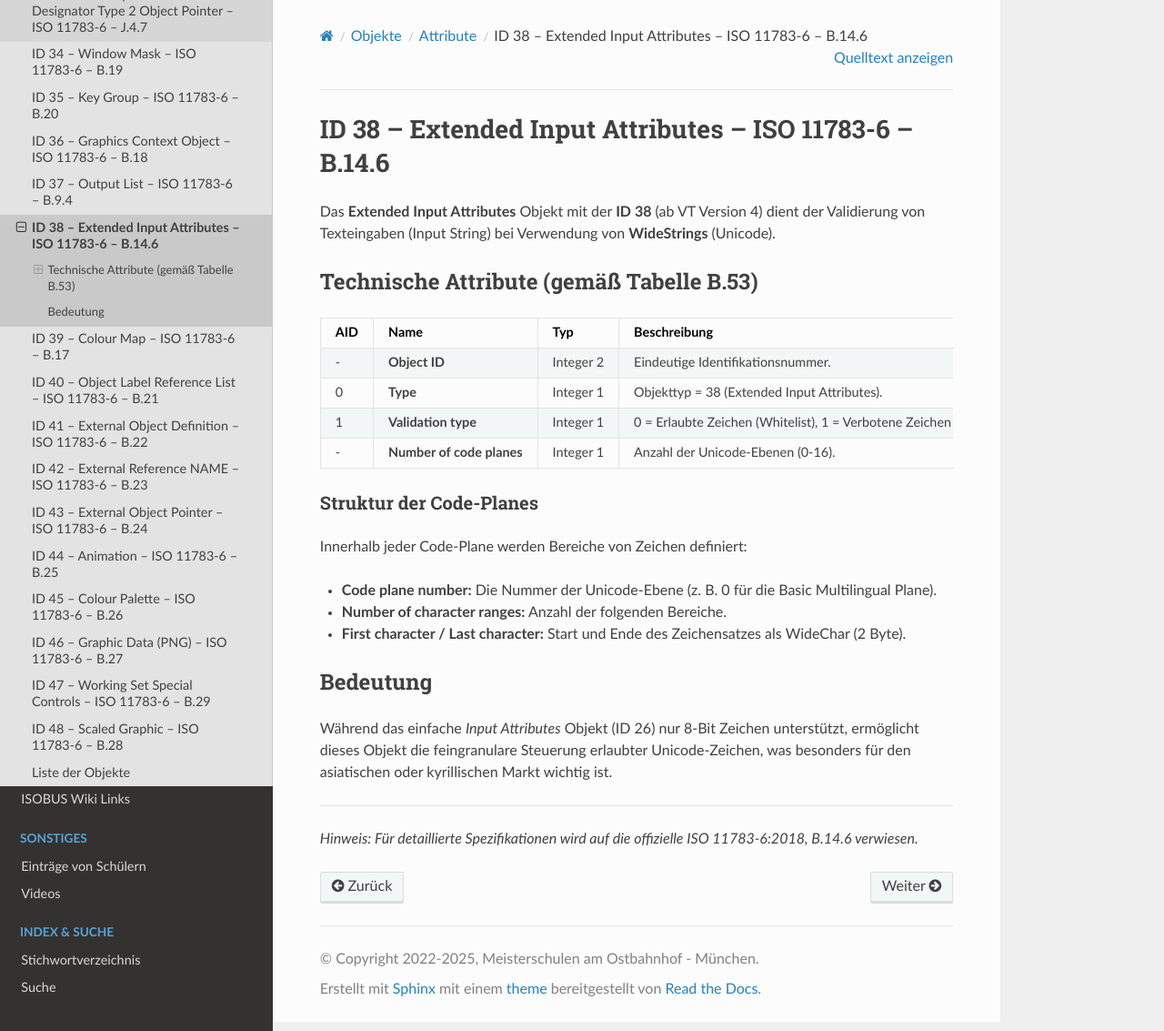
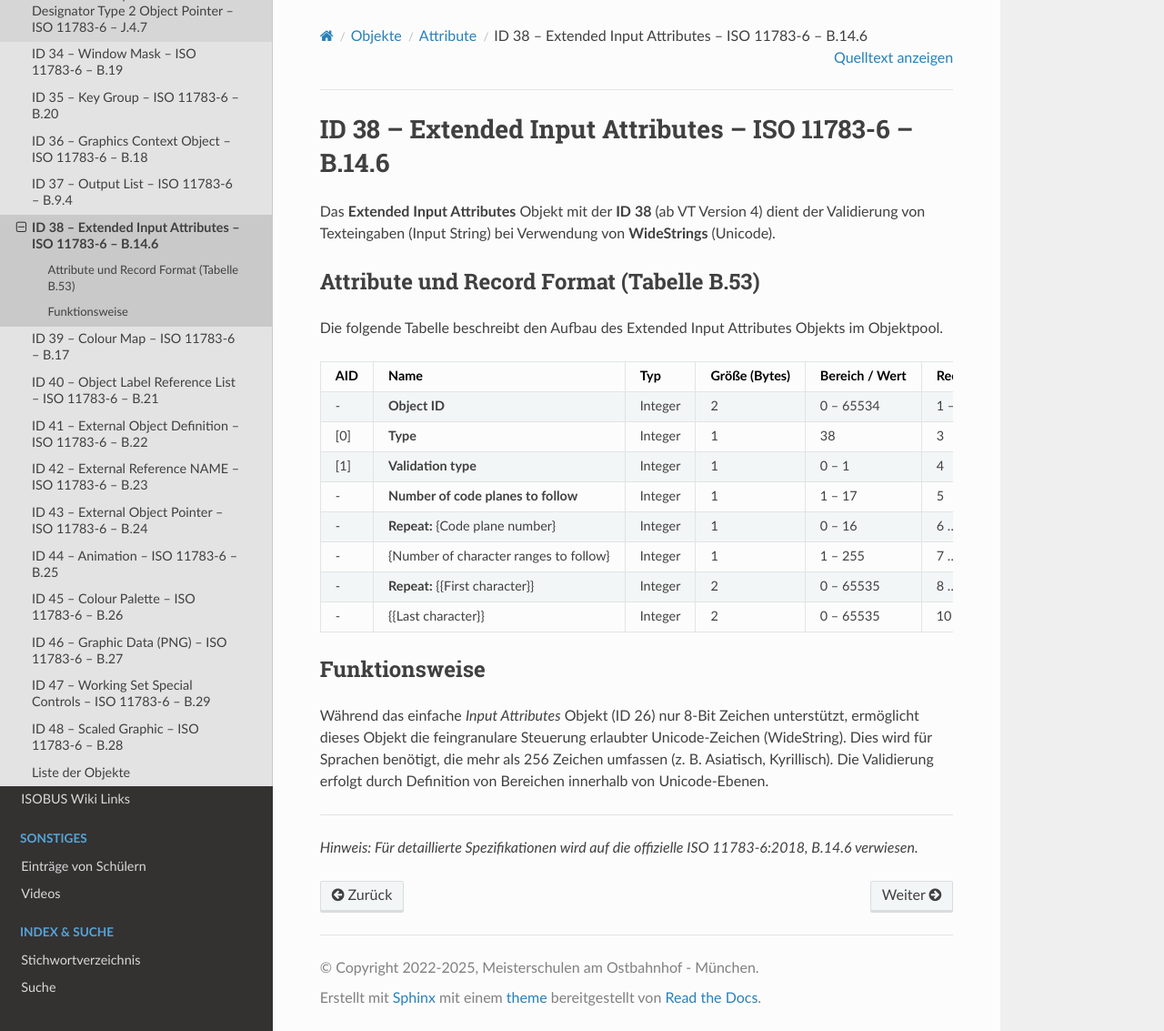
Before and after one commit to Meisterschulen-am-Ostbahnhof-Munchen/ISOBUS-VT-Objects-docs, a Sphinx documentation site: the page built from docs/isobus-objects/ID-38---Extended-Input-Attributes---ISO-11783-6---B.14.6.md, in a window 1280 px wide and 1133 px high. Shown: the whole window at 91% size. Built offline with Sphinx 7.4.7 and the Read the Docs theme 3.1.0, drawn with Linux system fonts in a browser that asks for light colours.

Commit message:
docs: update Extended Input Attributes (ID 38) with accurate attribute table and record format from ISO 11783-6 Annex B.14.6

```diff
--- a/docs/isobus-objects/ID-38---Extended-Input-Attributes---ISO-11783-6---B.14.6.md
+++ b/docs/isobus-objects/ID-38---Extended-Input-Attributes---ISO-11783-6---B.14.6.md
@@ -5,23 +5,24 @@
 
 Das **Extended Input Attributes** Objekt mit der **ID 38** (ab VT Version 4) dient der Validierung von Texteingaben (Input String) bei Verwendung von **WideStrings** (Unicode).
 
-## Technische Attribute (gemäß Tabelle B.53)
+### Attribute und Record Format (Tabelle B.53)
 
-| AID | Name | Typ | Beschreibung |
-| :--- | :--- | :--- | :--- |
-| - | **Object ID** | Integer 2 | Eindeutige Identifikationsnummer. |
-| 0 | **Type** | Integer 1 | Objekttyp = 38 (Extended Input Attributes). |
-| 1 | **Validation type** | Integer 1 | 0 = Erlaubte Zeichen (Whitelist), 1 = Verbotene Zeichen (Blacklist). |
-| - | **Number of code planes**| Integer 1 | Anzahl der Unicode-Ebenen (0-16). |
+Die folgende Tabelle beschreibt den Aufbau des Extended Input Attributes Objekts im Objektpool.
 
-### Struktur der Code-Planes
-Innerhalb jeder Code-Plane werden Bereiche von Zeichen definiert:
-*   **Code plane number:** Die Nummer der Unicode-Ebene (z. B. 0 für die Basic Multilingual Plane).
-*   **Number of character ranges:** Anzahl der folgenden Bereiche.
-*   **First character / Last character:** Start und Ende des Zeichensatzes als WideChar (2 Byte).
+| AID | Name | Typ | Größe (Bytes) | Bereich / Wert | Record Byte | Beschreibung |
+| :--- | :--- | :--- | :--- | :--- | :--- | :--- |
+| - | **Object ID** | Integer | 2 | 0 – 65534 | 1 – 2 | Eindeutige ID im Objektpool. |
+| [0] | **Type** | Integer | 1 | 38 | 3 | Objekttyp = Extended Input Attributes. |
+| [1] | **Validation type** | Integer | 1 | 0 – 1 | 4 | 0=Erlaubte Zeichen (Whitelist), 1=Verbotene Zeichen (Blacklist). |
+| - | **Number of code planes to follow** | Integer | 1 | 1 – 17 | 5 | Anzahl der definierten Unicode-Ebenen. |
+| - | **Repeat:** {Code plane number} | Integer | 1 | 0 – 16 | 6 ... | Nummer der Unicode-Ebene (0 = BMP). |
+| - | {Number of character ranges to follow} | Integer | 1 | 1 – 255 | 7 ... | Anzahl der Bereiche in dieser Ebene. |
+| - | **Repeat:** {{First character}} | Integer | 2 | 0 – 65535 | 8 ... | Startzeichen des Bereichs (WideChar). |
+| - | {{Last character}} | Integer | 2 | 0 – 65535 | 10 ... | Endzeichen des Bereichs (WideChar). |
 
-## Bedeutung
-Während das einfache *Input Attributes* Objekt (ID 26) nur 8-Bit Zeichen unterstützt, ermöglicht dieses Objekt die feingranulare Steuerung erlaubter Unicode-Zeichen, was besonders für den asiatischen oder kyrillischen Markt wichtig ist.
+## Funktionsweise
+Während das einfache *Input Attributes* Objekt (ID 26) nur 8-Bit Zeichen unterstützt, ermöglicht dieses Objekt die feingranulare Steuerung erlaubter Unicode-Zeichen (WideString). Dies wird für Sprachen benötigt, die mehr als 256 Zeichen umfassen (z. B. Asiatisch, Kyrillisch).
+Die Validierung erfolgt durch Definition von Bereichen innerhalb von Unicode-Ebenen.
 
 ----
 *Hinweis: Für detaillierte Spezifikationen wird auf die offizielle ISO 11783-6:2018, B.14.6 verwiesen.*
```
